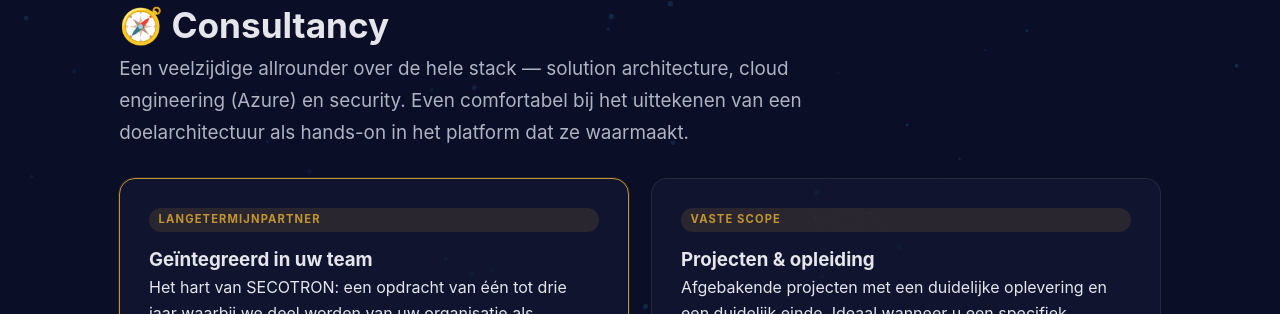
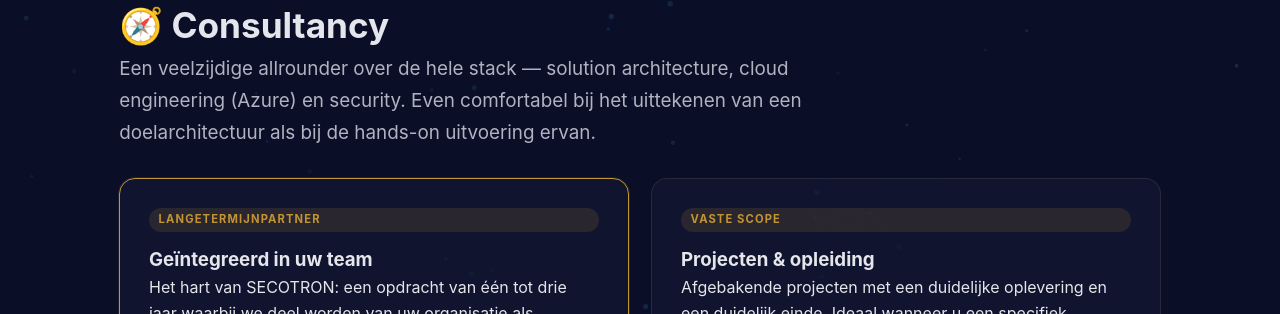
Before and after one commit to SECOTRON/secotron.github.io, a Jekyll site: the page built from nl/diensten.html, in a window 1280 px wide and 900 px high. Shown: the part 468-782 px from the top of the window. Built offline with Jekyll 4.4.1, drawn with Linux system fonts in a browser that asks for light colours.

Commit message:
fix(content): Dutch proofread tweaks (diensten, over)

```diff
--- a/nl/diensten.html
+++ b/nl/diensten.html
@@ -21,8 +21,8 @@
   <h2>🧭 Consultancy</h2>
   <p class="lead">
     Een veelzijdige allrounder over de hele stack — solution architecture, cloud
-    engineering (Azure) en security. Even comfortabel bij het uittekenen
-    van een doelarchitectuur als hands-on in het platform dat ze waarmaakt.
+    engineering (Azure) en security. Even comfortabel bij het uittekenen van een
+    doelarchitectuur als bij de hands-on uitvoering ervan.
   </p>
 
   <div class="engagement">
--- a/nl/over.html
+++ b/nl/over.html
@@ -45,7 +45,7 @@
       <p>
         Het meeste van ons werk is langlopend en geïntegreerd — één tot drie jaar
         binnen het team van een klant. Net die diepe betrokkenheid is het punt: we
-        leren uw context en nemen de uitkomst op ons.
+        leren uw context kennen en dragen verantwoordelijkheid voor het resultaat.
       </p>
     </article>
   </div>
```
